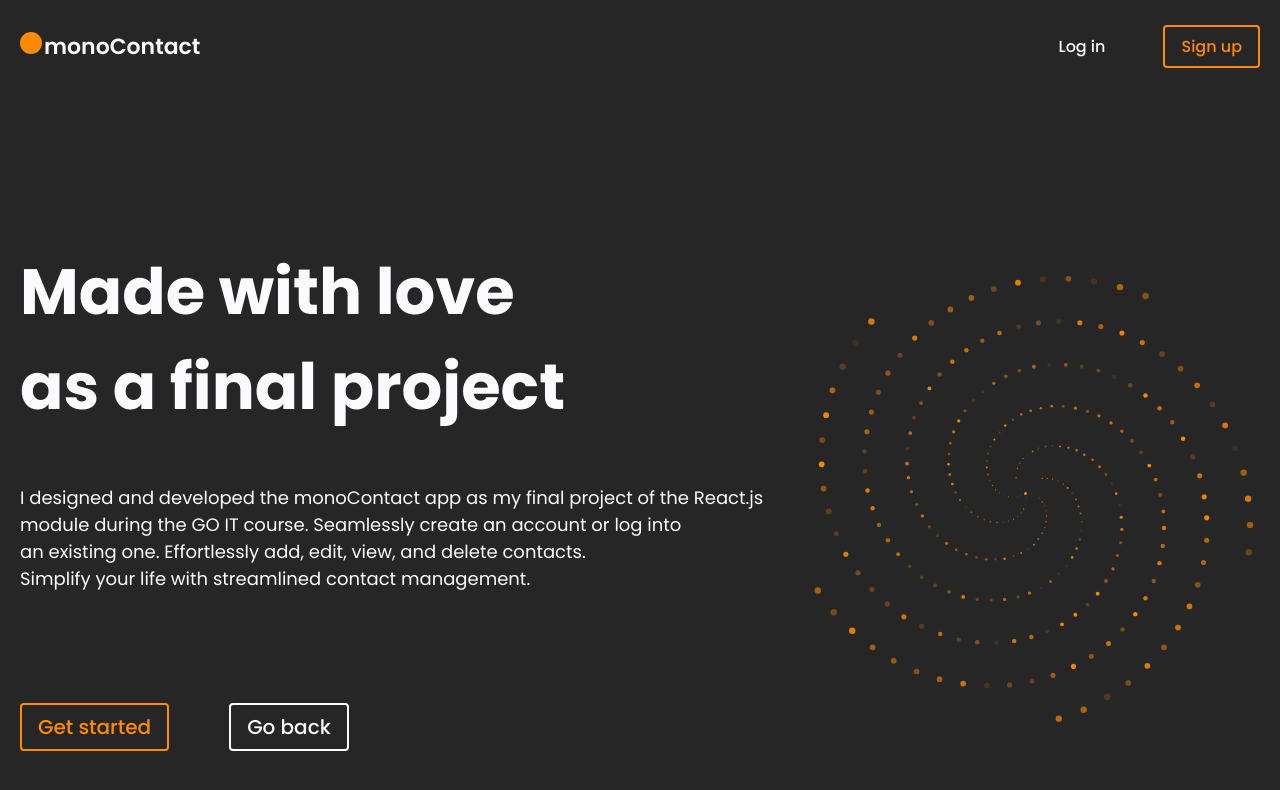
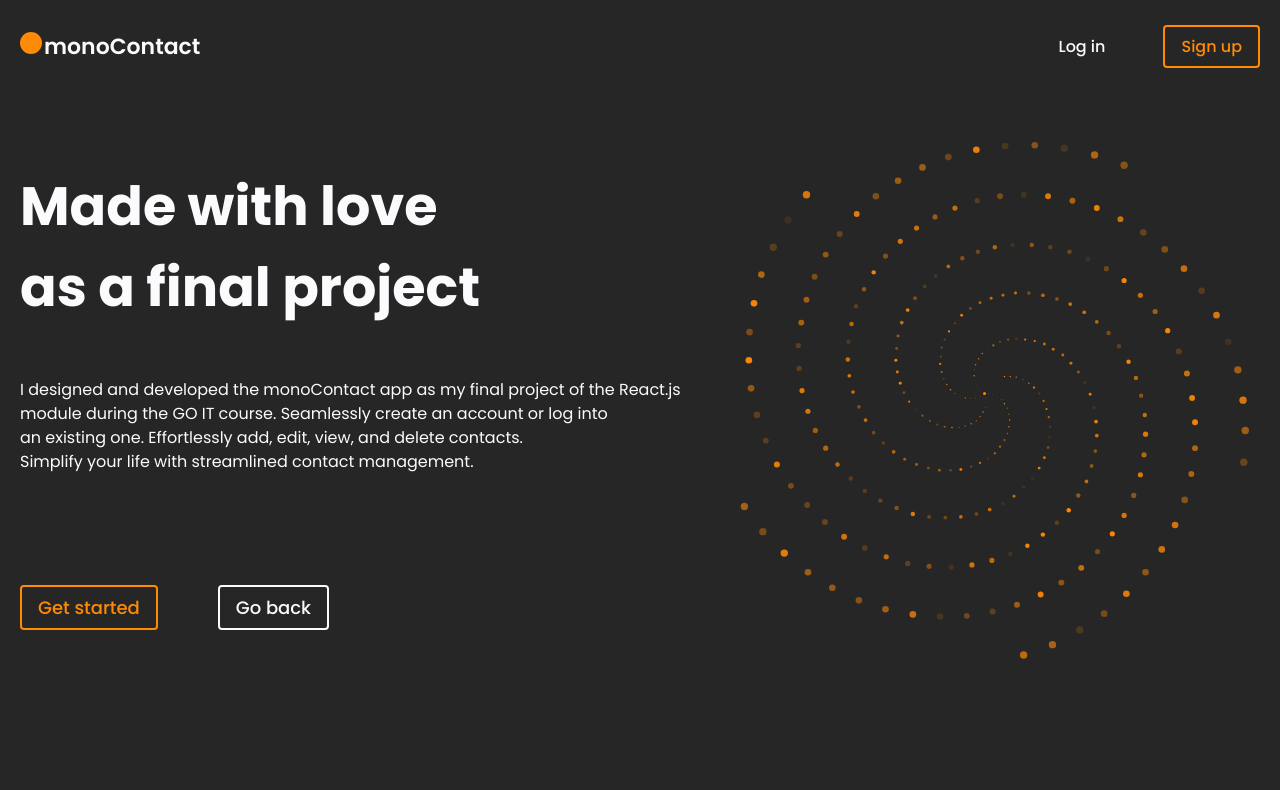
Before and after one commit to tojaarek/goit-react-hw-08-phonebook, a React (Create React App) app: page /goit-react-hw-08-phonebook/about in a window 1280 px wide. Shown: the top 790 px of the page. Built offline with nearby package versions, Linux system fonts and the light colour scheme.

Commit message:
home pgae picture size fixed

```diff
--- a/src/const/breakepoints.js
+++ b/src/const/breakepoints.js
@@ -4,7 +4,7 @@ const breakpoints = {
   md: '768px',
   lg: '1024px',
   xl: '1280px',
-  xxl: '1536px',
+  xxl: '1600px',
 };
 
 export const devices = {
--- a/src/pages/AboutPage/AboutPage.jsx
+++ b/src/pages/AboutPage/AboutPage.jsx
@@ -24,10 +24,10 @@ const AboutPage = () => (
             Made with love <br /> as a final project
           </Headline>
           <Description style={{ marginBottom: 120 }}>
-            I designed and developed the monoContact app as my final project of
-            the React.js module during the GO IT course. Seamlessly create an
-            account or log into an&nbsp;existing one. Effortlessly add, edit,
-            view, and delete contacts. <br /> Simplify your life with
+            I designed and developed the monoContact app as my final project
+            of&nbsp;the&nbsp;React.js module during the GO IT course. Seamlessly
+            create an account or log into an&nbsp;existing one. Effortlessly
+            add, edit, view, and delete contacts. <br /> Simplify your life with
             streamlined contact management.
           </Description>
           <ButtonFilled to="/register">Get started</ButtonFilled>
--- a/src/pages/HomePage/HomePage.styled.js
+++ b/src/pages/HomePage/HomePage.styled.js
@@ -1,5 +1,6 @@
 import styled from 'styled-components';
 import { Link } from 'react-router-dom';
+import { devices } from 'const/breakepoints';
 
 export const Section = styled.section`
   padding-left: 20px;
@@ -9,10 +10,28 @@ export const Section = styled.section`
 export const Container = styled.div`
   width: 100%;
   margin: 0 auto;
-  max-width: 1600px;
+  max-width: 320px;
   display: flex;
   align-items: center;
   justify-content: space-between;
+  @media only screen and ${devices.xs} {
+    max-width: 360px;
+  }
+  @media only screen and ${devices.sm} {
+    max-width: 576px;
+  }
+  @media only screen and ${devices.md} {
+    max-width: 768px;
+  }
+  @media only screen and ${devices.lg} {
+    max-width: 1024px;
+  }
+  @media only screen and ${devices.xl} {
+    max-width: 1280px;
+  }
+  @media only screen and ${devices.xxl} {
+    max-width: 1600px;
+  }
 `;
 
 export const Button = styled(Link)`
@@ -29,6 +48,21 @@ export const Button = styled(Link)`
     color: #262626;
     border: 2px solid #fbfbfb;
     background-color: #fbfbfb;
+  }
+  @media only screen and ${devices.xs} {
+  }
+  @media only screen and ${devices.sm} {
+  }
+  @media only screen and ${devices.md} {
+  }
+  @media only screen and ${devices.lg} {
+    font-size: 16px;
+  }
+  @media only screen and ${devices.xl} {
+    font-size: 18px;
+  }
+  @media only screen and ${devices.xxl} {
+    font-size: 20px;
   }
 `;
 
@@ -48,6 +82,21 @@ export const ButtonFilled = styled(Link)`
     border: 2px solid #ff8a05;
     background-color: #ff8a05;
   }
+  @media only screen and ${devices.xs} {
+  }
+  @media only screen and ${devices.sm} {
+  }
+  @media only screen and ${devices.md} {
+  }
+  @media only screen and ${devices.lg} {
+    font-size: 16px;
+  }
+  @media only screen and ${devices.xl} {
+    font-size: 18px;
+  }
+  @media only screen and ${devices.xxl} {
+    font-size: 20px;
+  }
 `;
 
 export const Headline = styled.h1`
@@ -56,12 +105,44 @@ export const Headline = styled.h1`
   margin-bottom: 50px;
   margin-top: 0;
   font-weight: 700;
+  @media only screen and ${devices.xs} {
+  }
+  @media only screen and ${devices.sm} {
+  }
+  @media only screen and ${devices.md} {
+  }
+  @media only screen and ${devices.lg} {
+    font-size: 44px;
+  }
+  @media only screen and ${devices.xl} {
+    font-size: 54px;
+  }
+  @media only screen and ${devices.xxl} {
+    font-size: 64px;
+  }
 `;
 
 export const Description = styled.p`
   font-size: 18px;
   line-height: 1.5;
   margin-bottom: 50px;
+  @media only screen and ${devices.xs} {
+  }
+  @media only screen and ${devices.sm} {
+  }
+  @media only screen and ${devices.md} {
+  }
+  @media only screen and ${devices.lg} {
+    font-size: 14px;
+    max-width: 600px;
+  }
+  @media only screen and ${devices.xl} {
+    font-size: 16px;
+    max-width: 680px;
+  }
+  @media only screen and ${devices.xxl} {
+    font-size: 18px;
+  }
 `;
 
 export const TextBox = styled.div`
@@ -75,6 +156,20 @@ export const Bullets = styled.ul`
   margin-bottom: 150px;
   display: flex;
   justify-content: space-between;
+  @media only screen and ${devices.xs} {
+  }
+  @media only screen and ${devices.sm} {
+  }
+  @media only screen and ${devices.md} {
+  }
+  @media only screen and ${devices.lg} {
+    margin-bottom: 100px;
+  }
+  @media only screen and ${devices.xl} {
+    margin-bottom: 150px;
+  }
+  @media only screen and ${devices.xxl} {
+  }
 `;
 
 export const BulletItem = styled.li`
@@ -85,6 +180,24 @@ export const BulletItem = styled.li`
 export const BulletImage = styled.img`
   width: 30px;
   height: 30px;
+  @media only screen and ${devices.xs} {
+  }
+  @media only screen and ${devices.sm} {
+  }
+  @media only screen and ${devices.md} {
+  }
+  @media only screen and ${devices.lg} {
+    width: 26px;
+    height: 26px;
+  }
+  @media only screen and ${devices.xl} {
+    width: 28px;
+    height: 28px;
+  }
+  @media only screen and ${devices.xxl} {
+    width: 30px;
+    height: 30px;
+  }
 `;
 
 export const ImageText = styled.p`
@@ -94,6 +207,24 @@ export const ImageText = styled.p`
   font-weight: 500;
   margin-left: 5px;
   height: 21px;
+  @media only screen and ${devices.xs} {
+  }
+  @media only screen and ${devices.sm} {
+  }
+  @media only screen and ${devices.md} {
+  }
+  @media only screen and ${devices.lg} {
+    font-size: 16px;
+    height: 16px;
+  }
+  @media only screen and ${devices.xl} {
+    font-size: 18px;
+    height: 19px;
+  }
+  @media only screen and ${devices.xxl} {
+    font-size: 20px;
+    height: 21px;
+  }
 `;
 
 export const Circle = styled.div`
@@ -113,4 +244,25 @@ export const ImageBox = styled.div`
   display: flex;
   align-items: center;
   justify-content: center;
+  @media only screen and ${devices.xs} {
+    max-width: 360px;
+  }
+  @media only screen and ${devices.sm} {
+    max-width: 576px;
+  }
+  @media only screen and ${devices.md} {
+    max-width: 768px;
+  }
+  @media only screen and ${devices.lg} {
+    width: 500px;
+    height: 500px;
+  }
+  @media only screen and ${devices.xl} {
+    width: 600px;
+    height: 600px;
+  }
+  @media only screen and ${devices.xxl} {
+    width: 800px;
+    height: 800px;
+  }
 `;
```
